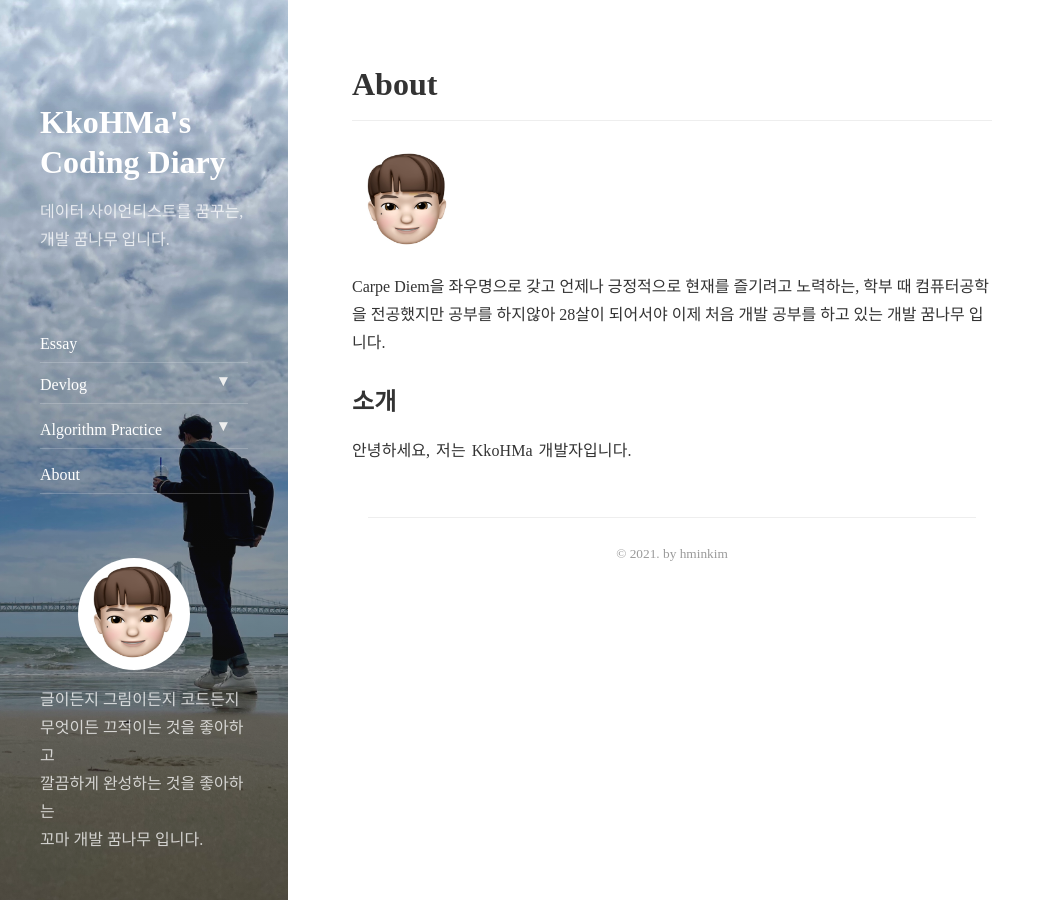
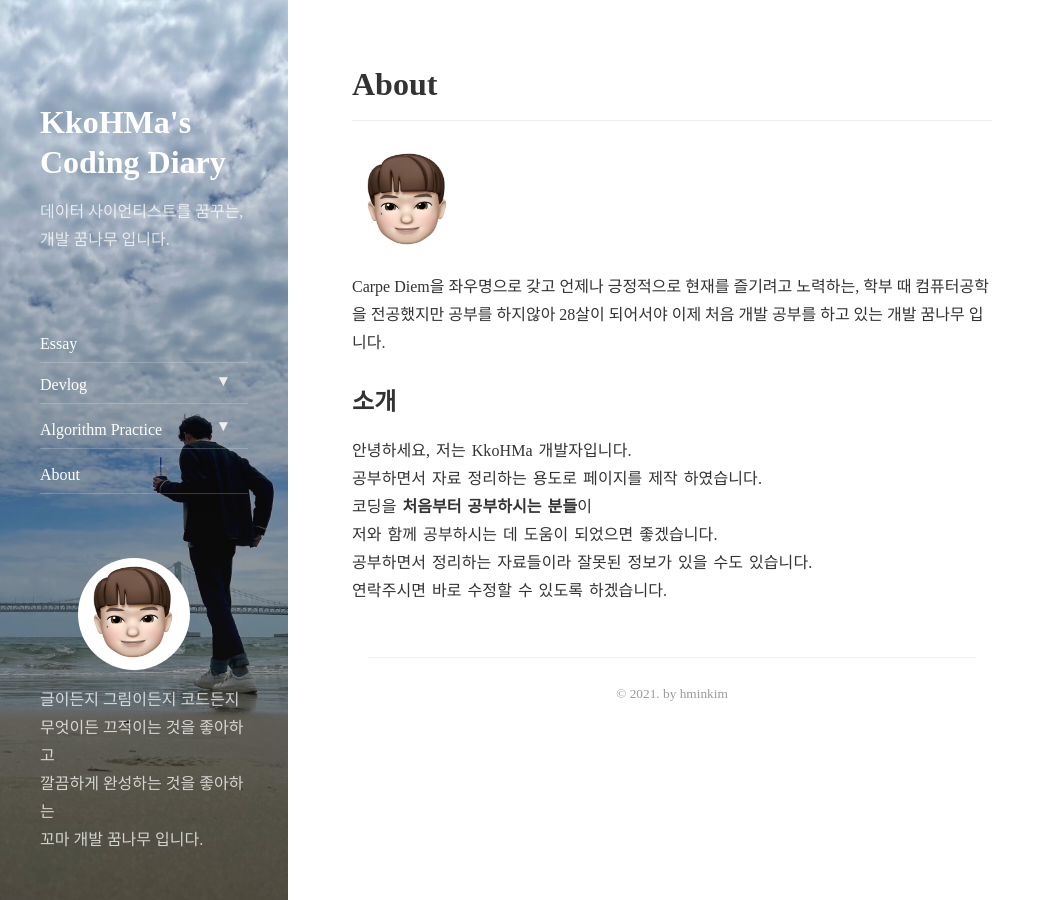
Before and after one commit to hminkim/hminkim.github.io, a Jekyll site: the page built from about.md, in a window 1280 px wide and 900 px high. Shown: the whole window, without its empty margins (0-1055 px from the left). Built offline with Jekyll 4.4.1, drawn with Linux system fonts in a browser that asks for light colours; nearby versions of some CDN libraries.

Commit message:
Update about.md

```diff
--- a/about.md
+++ b/about.md
@@ -8,3 +8,8 @@ order: 10
 ## 소개
 
 안녕하세요, 저는 KkoHMa 개발자입니다.
+공부하면서 자료 정리하는 용도로 페이지를 제작 하였습니다.
+코딩을 **처음부터 공부하시는 분들**이
+저와 함께 공부하시는 데 도움이 되었으면 좋겠습니다.
+공부하면서 정리하는 자료들이라 잘못된 정보가 있을 수도 있습니다.
+연락주시면 바로 수정할 수 있도록 하겠습니다.
```
